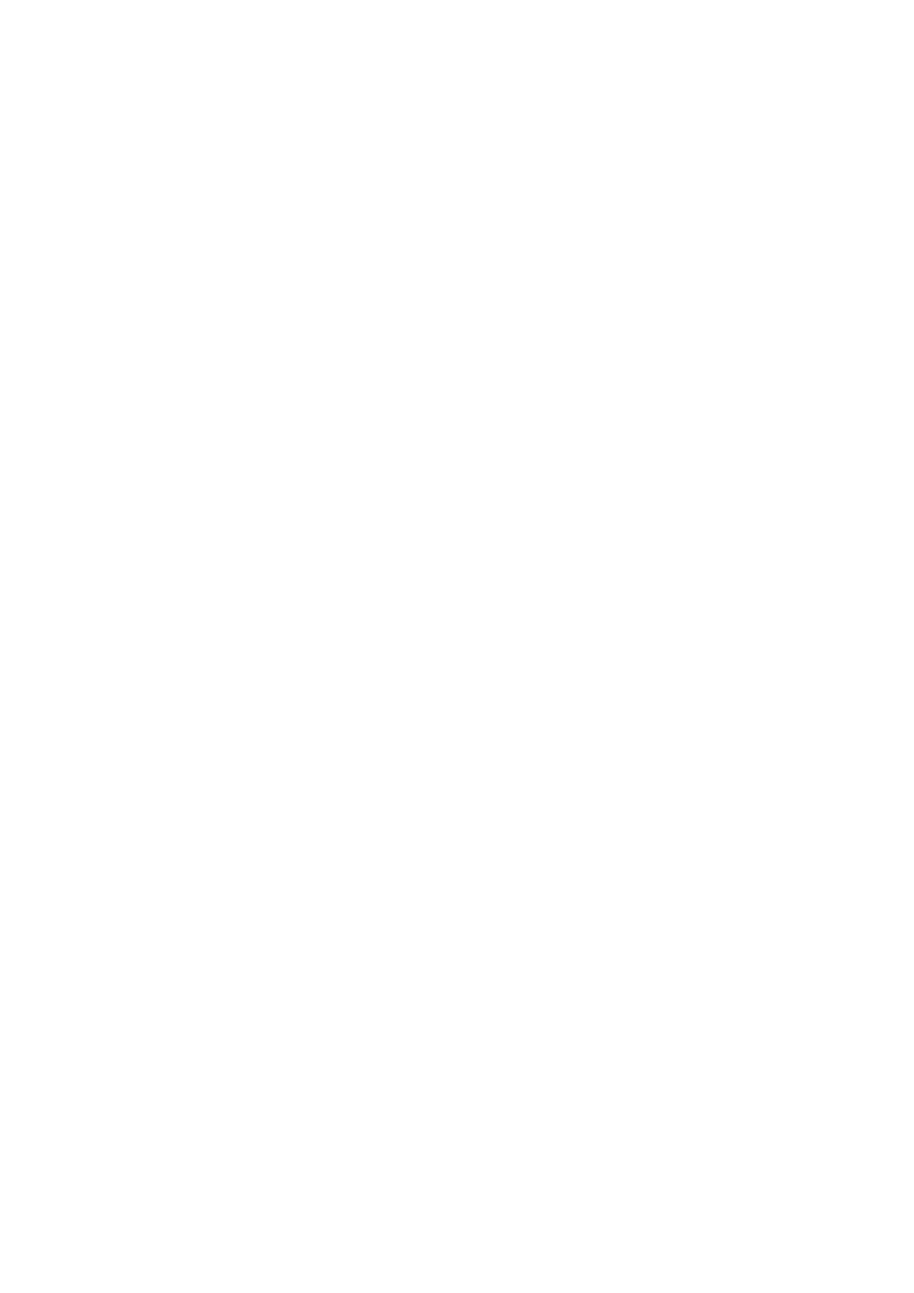
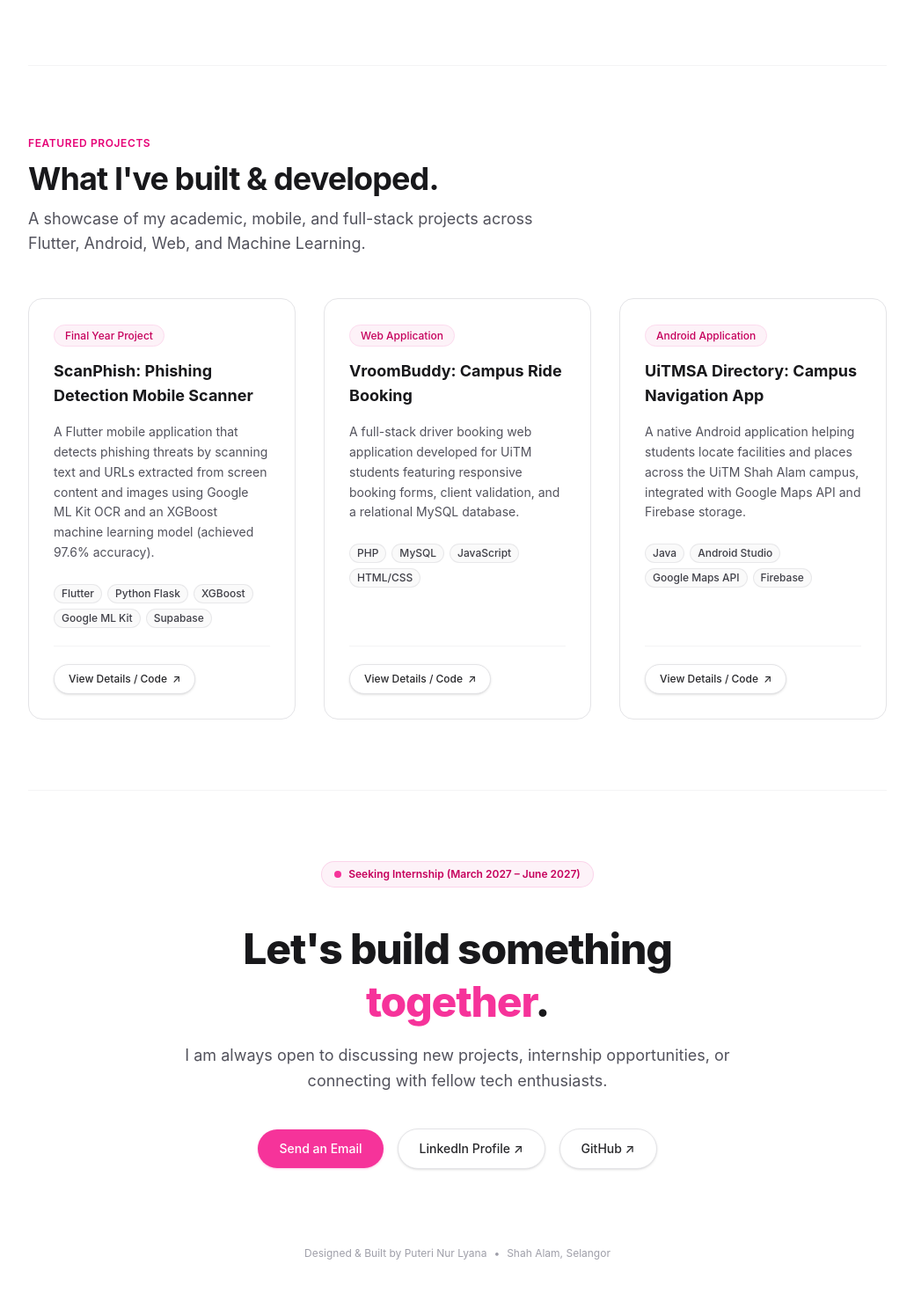
Before and after one commit to lyanmaskuri/lyana-portfolio, a Next.js app: page / in a window 1280 px wide. Shown: the part 1154-2624 px from the top of the page at 88% size, without its empty margins (120-1159 px from the left). Before the commit the page ends 1228 px from the top, so only its background shows below. Built offline with nearby package versions, Linux system fonts and the light colour scheme.

Commit message:
feat: add portfolio home page, projects showcase, and contact components

```diff
--- a/app/page.tsx
+++ b/app/page.tsx
@@ -1,6 +1,8 @@
 import Navbar from "@/components/Navbar";
 import Hero from "@/components/Hero";
 import About from "@/components/About";
+import Projects from "@/components/Projects";
+import Contact from "@/components/Contact";
 
 
 export default function Home() {
@@ -10,6 +12,8 @@ export default function Home() {
       <main className="max-w-5xl mx-auto px-6">
         <Hero />
         <About />
+        <Projects />
+        <Contact />
       </main>
     </>
   );
--- a/components/Contact.tsx
+++ b/components/Contact.tsx
@@ -0,0 +1,65 @@
+export default function Contact() {
+  const email = "puterilyana192@gmail.com";
+  const linkedIn = "https://www.linkedin.com/in/puterinurlyana/";
+  const github = "https://github.com/lyanmaskuri";
+
+  return (
+    <footer id="contact" className="py-20 border-t border-zinc-100">
+      <div className="flex flex-col items-center text-center gap-10 max-w-2xl mx-auto">
+        {/* Availability Badge */}
+        <div className="inline-flex items-center gap-2 px-3.5 py-1.5 rounded-full text-xs font-semibold bg-pink-50 text-pink-700 border border-pink-200/80">
+          <span className="w-2 h-2 rounded-full bg-pink-500 animate-pulse" />
+          <span>Seeking Internship (March 2027 – June 2027)</span>
+        </div>
+
+        {/* Heading & Subtitle */}
+        <div className="flex flex-col gap-4">
+          <h2 className="text-3xl sm:text-5xl font-extrabold tracking-tight text-zinc-900 leading-tight">
+            Let&apos;s build something <span className="text-pink-500">together</span>.
+          </h2>
+          <p className="text-zinc-600 text-base sm:text-lg leading-relaxed">
+            I am always open to discussing new projects, internship opportunities, or connecting with fellow tech enthusiasts.
+          </p>
+        </div>
+
+        {/* Action Buttons */}
+        <div className="flex flex-wrap items-center justify-center gap-4">
+          {/* Direct Email Button */}
+          <a
+            href={`mailto:${email}`}
+            className="px-6 py-3 rounded-full font-medium text-sm text-white bg-pink-500 hover:bg-pink-600 shadow-sm shadow-pink-200 transition-all hover:scale-105 active:scale-95"
+          >
+            Send an Email
+          </a>
+
+          {/* LinkedIn Button */}
+          <a
+            href={linkedIn}
+            target="_blank"
+            rel="noopener noreferrer"
+            className="px-6 py-3 rounded-full font-medium text-sm text-zinc-800 bg-white border border-zinc-200 hover:bg-zinc-50 hover:border-pink-300 hover:text-pink-600 shadow-sm transition-all hover:scale-105 active:scale-95"
+          >
+            LinkedIn Profile ↗
+          </a>
+
+          {/* GitHub Button */}
+          <a
+            href={github}
+            target="_blank"
+            rel="noopener noreferrer"
+            className="px-6 py-3 rounded-full font-medium text-sm text-zinc-800 bg-white border border-zinc-200 hover:bg-zinc-50 hover:border-pink-300 hover:text-pink-600 shadow-sm transition-all hover:scale-105 active:scale-95"
+          >
+            GitHub ↗
+          </a>
+        </div>
+
+        {/* Copyright / Bottom Footer Note */}
+        <div className="pt-12 text-xs text-zinc-400 flex flex-col sm:flex-row items-center gap-2">
+          <span>Designed &amp; Built by Puteri Nur Lyana</span>
+          <span className="hidden sm:inline">•</span>
+          <span>Shah Alam, Selangor</span>
+        </div>
+      </div>
+    </footer>
+  );
+}
--- a/components/Projects.tsx
+++ b/components/Projects.tsx
@@ -0,0 +1,101 @@
+export default function Projects() {
+  const projects = [
+    {
+      title: "ScanPhish: Phishing Detection Mobile Scanner",
+      badge: "Final Year Project",
+      description:
+        "A Flutter mobile application that detects phishing threats by scanning text and URLs extracted from screen content and images using Google ML Kit OCR and an XGBoost machine learning model (achieved 97.6% accuracy).",
+      tags: ["Flutter", "Python Flask", "XGBoost", "Google ML Kit", "Supabase"],
+      githubUrl: "https://github.com/lyanmaskuri",
+    },
+    {
+      title: "VroomBuddy: Campus Ride Booking",
+      badge: "Web Application",
+      description:
+        "A full-stack driver booking web application developed for UiTM students featuring responsive booking forms, client validation, and a relational MySQL database.",
+      tags: ["PHP", "MySQL", "JavaScript", "HTML/CSS"],
+      githubUrl: "https://github.com/lyanmaskuri",
+    },
+    {
+      title: "UiTMSA Directory: Campus Navigation App",
+      badge: "Android Application",
+      description:
+        "A native Android application helping students locate facilities and places across the UiTM Shah Alam campus, integrated with Google Maps API and Firebase storage.",
+      tags: ["Java", "Android Studio", "Google Maps API", "Firebase"],
+      githubUrl: "https://github.com/lyanmaskuri",
+    },
+  ];
+
+  return (
+    <section id="projects" className="py-20 border-t border-zinc-100">
+      <div className="flex flex-col gap-12">
+        {/* Section Header */}
+        <div className="flex flex-col gap-3">
+          <span className="text-xs font-semibold tracking-wider uppercase text-pink-600">
+            Featured Projects
+          </span>
+          <h2 className="text-3xl sm:text-4xl font-bold tracking-tight text-zinc-900">
+            What I&apos;ve built &amp; developed.
+          </h2>
+          <p className="text-zinc-600 max-w-xl text-base sm:text-lg">
+            A showcase of my academic, mobile, and full-stack projects across Flutter, Android, Web, and Machine Learning.
+          </p>
+        </div>
+
+        {/* Projects Grid */}
+        <div className="grid grid-cols-1 md:grid-cols-2 lg:grid-cols-3 gap-8">
+          {projects.map((project) => (
+            <div
+              key={project.title}
+              className="group flex flex-col justify-between p-7 rounded-2xl bg-white border border-zinc-200 hover:border-pink-300 hover:shadow-lg hover:shadow-pink-100/50 transition-all duration-300"
+            >
+              <div className="flex flex-col gap-4">
+                {/* Badge */}
+                <div>
+                  <span className="px-3 py-1 rounded-full text-xs font-medium bg-pink-50 text-pink-700 border border-pink-200/60">
+                    {project.badge}
+                  </span>
+                </div>
+
+                {/* Project Title */}
+                <h3 className="text-lg font-bold text-zinc-900 group-hover:text-pink-600 transition-colors">
+                  {project.title}
+                </h3>
+
+                {/* Description */}
+                <p className="text-zinc-600 text-sm leading-relaxed">
+                  {project.description}
+                </p>
+
+                {/* Tech Tags */}
+                <div className="flex flex-wrap gap-1.5 pt-2">
+                  {project.tags.map((tag) => (
+                    <span
+                      key={tag}
+                      className="px-2 py-0.5 rounded-full text-xs font-medium bg-zinc-50 text-zinc-700 border border-zinc-200/80 group-hover:border-pink-200 transition-colors"
+                    >
+                      {tag}
+                    </span>
+                  ))}
+                </div>
+              </div>
+
+              {/* Action Link */}
+              <div className="pt-5 mt-5 border-t border-zinc-100 flex items-center justify-between">
+                <a
+                  href={project.githubUrl}
+                  target="_blank"
+                  rel="noopener noreferrer"
+                  className="px-4 py-2 rounded-full text-xs font-medium text-zinc-800 bg-white border border-zinc-200 hover:bg-zinc-50 hover:border-pink-300 hover:text-pink-600 transition-all hover:scale-105 active:scale-95 shadow-sm inline-flex items-center gap-1.5"
+                >
+                  <span>View Details / Code</span>
+                  <span>↗</span>
+                </a>
+              </div>
+            </div>
+          ))}
+        </div>
+      </div>
+    </section>
+  );
+}
```
